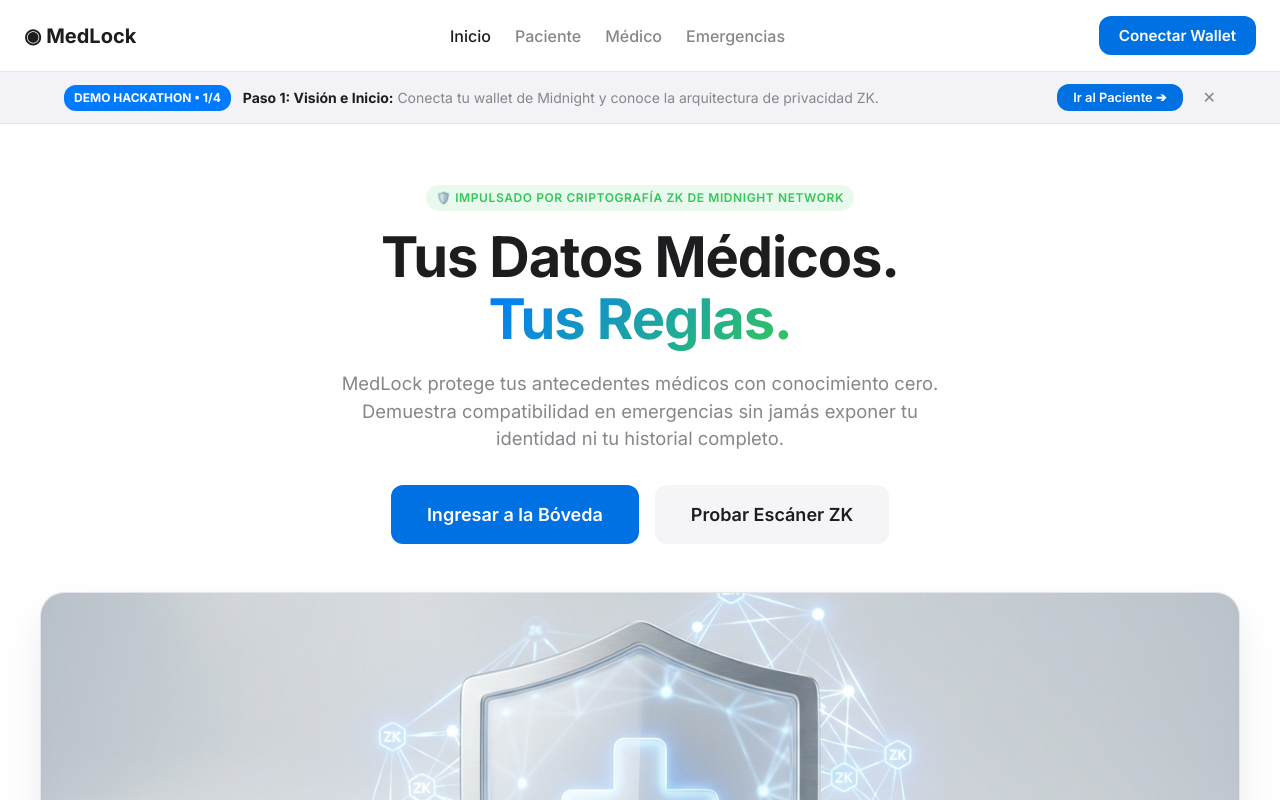
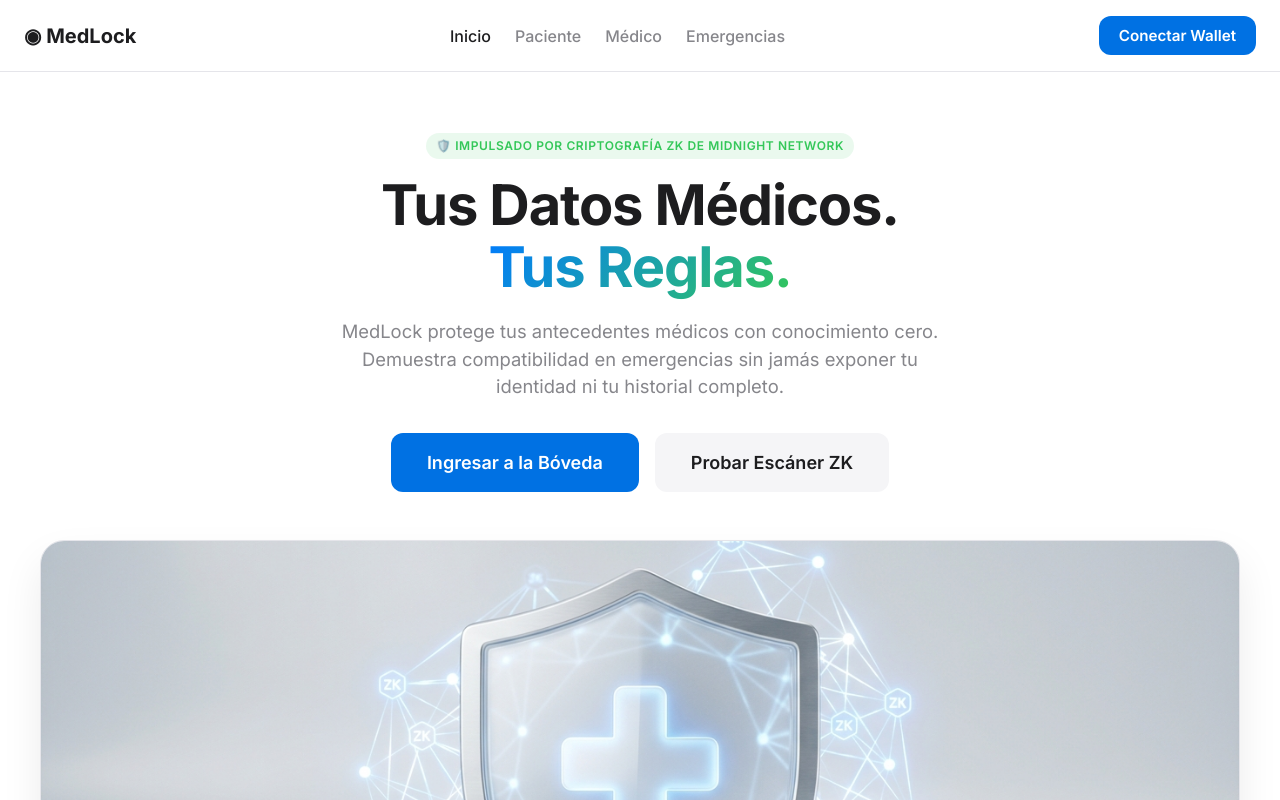
Before and after one commit to luchoxiii/medlock_hackathon, a React (Vite) app in the folder dapp/: page / in a window 1280 px wide. Shown: the top 800 px of the page. Built offline with nearby package versions, Linux system fonts and the light colour scheme; what @midnight-ntwrk/compact-runtime would draw is missing.

Commit message:
revert: remove DemoTourBanner component

```diff
--- a/dapp/src/components/DemoTourBanner.tsx
+++ /dev/null
@@ -1,113 +0,0 @@
-/*
- * Copyright 2026 MedLock
- * Licensed under the Apache License, Version 2.0
- */
-
-import React, { useState } from 'react';
-import { useLocation, useNavigate } from 'react-router-dom';
-
-const STEPS = [
-  {
-    path: '/',
-    step: 1,
-    title: 'Paso 1: Visión e Inicio',
-    desc: 'Conecta tu wallet de Midnight y conoce la arquitectura de privacidad ZK.',
-    nextPath: '/patient',
-    nextLabel: 'Ir al Paciente ➔'
-  },
-  {
-    path: '/patient',
-    step: 2,
-    title: 'Paso 2: Bóveda del Paciente',
-    desc: 'Configura tus datos médicos y consentimientos en tu estado privado local.',
-    prevPath: '/',
-    nextPath: '/doctor',
-    nextLabel: 'Ir a Administración Médica ➔'
-  },
-  {
-    path: '/doctor',
-    step: 3,
-    title: 'Paso 3: Portal Médico & Admin',
-    desc: 'Despliega el contrato en Midnight y autoriza la clave del doctor en el Merkle tree.',
-    prevPath: '/patient',
-    nextPath: '/emergency',
-    nextLabel: 'Probar Escáner ZK ➔'
-  },
-  {
-    path: '/emergency',
-    step: 4,
-    title: 'Paso 4: Escáner de Emergencia',
-    desc: 'Ejecuta el circuito ZK off-chain y verifica la coincidencia sin exponer tus datos.',
-    prevPath: '/doctor',
-    nextPath: '/',
-    nextLabel: 'Reiniciar Tour ↺'
-  }
-];
-
-export const DemoTourBanner: React.FC = () => {
-  const location = useLocation();
-  const navigate = useNavigate();
-  const [dismissed, setDismissed] = useState(false);
-
-  const currentStepInfo = STEPS.find(s => s.path === location.pathname) || STEPS[0];
-
-  if (dismissed) {
-    return (
-      <div style={{ backgroundColor: '#F2F2F7', padding: '6px 16px', textAlign: 'center', borderBottom: '1px solid var(--border-color)', fontSize: '0.8rem' }}>
-        <button
-          onClick={() => setDismissed(false)}
-          style={{ background: 'none', border: 'none', color: '#007AFF', cursor: 'pointer', fontWeight: 600 }}
-        >
-          ✨ Mostrar Guía de Demostración del Hackathon
-        </button>
-      </div>
-    );
-  }
-
-  return (
-    <div style={{
-      backgroundColor: 'rgba(242, 242, 247, 0.95)',
-      backdropFilter: 'blur(10px)',
-      borderBottom: '1px solid var(--border-color)',
-      padding: '12px 24px',
-      fontSize: '0.875rem'
-    }}>
-      <div className="container" style={{ display: 'flex', justifyContent: 'space-between', alignItems: 'center', flexWrap: 'wrap', gap: '12px' }}>
-        <div style={{ display: 'flex', alignItems: 'center', gap: '12px' }}>
-          <span style={{ backgroundColor: '#007AFF', color: 'white', fontWeight: 700, padding: '4px 10px', borderRadius: '12px', fontSize: '0.75rem' }}>
-            DEMO HACKATHON • {currentStepInfo.step}/4
-          </span>
-          <div>
-            <strong>{currentStepInfo.title}:</strong> <span style={{ color: 'var(--text-secondary)' }}>{currentStepInfo.desc}</span>
-          </div>
-        </div>
-
-        <div style={{ display: 'flex', alignItems: 'center', gap: '12px' }}>
-          {currentStepInfo.prevPath && (
-            <button
-              className="btn btn-secondary"
-              onClick={() => navigate(currentStepInfo.prevPath!)}
-              style={{ padding: '6px 12px', fontSize: '0.8rem' }}
-            >
-              ← Anterior
-            </button>
-          )}
-          <button
-            className="btn btn-primary"
-            onClick={() => navigate(currentStepInfo.nextPath)}
-            style={{ padding: '6px 16px', fontSize: '0.8rem' }}
-          >
-            {currentStepInfo.nextLabel}
-          </button>
-          <button
-            onClick={() => setDismissed(true)}
-            style={{ background: 'none', border: 'none', color: 'var(--text-secondary)', cursor: 'pointer', fontSize: '1rem', marginLeft: '8px' }}
-            title="Ocultar guía demo"
-          >
-            ✕
-          </button>
-        </div>
-      </div>
-    </div>
-  );
-};
--- a/dapp/src/components/Layout.tsx
+++ b/dapp/src/components/Layout.tsx
@@ -6,7 +6,6 @@
 import React from 'react';
 import { Link, Outlet, useLocation } from 'react-router-dom';
 import { WalletConnector } from './WalletConnector';
-import { DemoTourBanner } from './DemoTourBanner';
 
 export const Layout: React.FC = () => {
   const location = useLocation();
@@ -26,8 +25,6 @@ export const Layout: React.FC = () => {
         <WalletConnector />
       </nav>
 
-      <DemoTourBanner />
-
       <main style={{ flex: 1 }}>
         <Outlet />
       </main>
```
Also changed, not shown: 1 other file (tests, documents, lock files or other folders).
